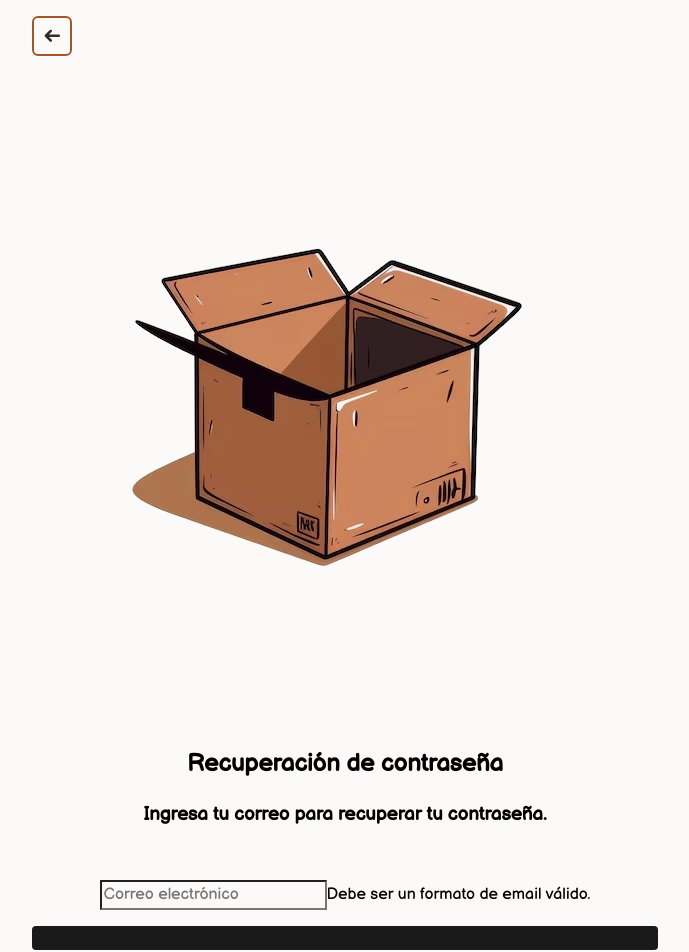
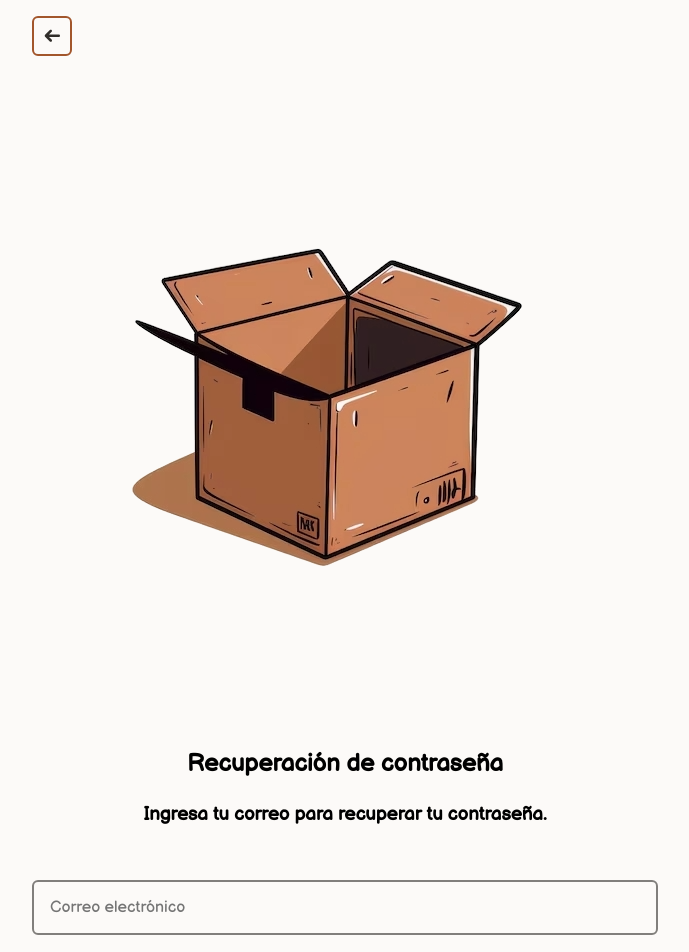
Before and after one commit to fidelChoqueDev/inventario-frontend, a React (Vite) app: page /recover in a window 1280 px wide. Shown: the top 952 px of the page, without its empty margins (295-984 px from the left). Built offline with nearby package versions, Linux system fonts and the light colour scheme.

Commit message:
fix: incorrectly extending the attributes of the react input.

```diff
--- a/src/components/InputForm/InputForm.tsx
+++ b/src/components/InputForm/InputForm.tsx
@@ -1,24 +1,20 @@
+import "./InputForm.css";
+import ErrorMessage from "../ErrorMessage/ErrorMessage";
 import { useState } from "react";
-import "./InputForm.css";
 
-interface InputFormProps extends HTMLInputElement {
-  placeholder: string;
+interface Props extends React.HTMLAttributes<HTMLInputElement> {
+  errorMessage: string;
   name: string;
   type: string;
+  placeholder: string;
+  required: boolean;
+  pattern: string;
   value: string;
-  errorMessage: string;
-  pattern: string;
-  handleChange: () => void;
+  onChange: (e: React.ChangeEvent<HTMLInputElement>) => void;
 }
 
-const InputForm = ({
-  placeholder,
-  name,
-  type,
-  errorMessage,
-  pattern,
-  handleChange,
-}: InputFormProps) => {
+const InputForm = (props: Props) => {
+  const { errorMessage, ...rest } = props;
   const [focused, setFocused] = useState<boolean>(false);
 
   const handleFocus = () => {
@@ -26,19 +22,14 @@ const InputForm = ({
   };
 
   return (
-    <div>
+    <div className="input-container">
       <input
-        type={type}
-        name={name}
-        placeholder={placeholder}
-        onChange={handleChange}
-        required
-        pattern={pattern}
-        onBlur={handleFocus}
-        focused={focused.toString()}
-        onFocus={() => name === "confirmPassword" && setFocused(true)}
+        data-focused={focused.toString()}
+        onFocus={handleFocus}
+        className="c-input"
+        {...rest}
       />
-      <span>{errorMessage}</span>
+      <ErrorMessage>{props.errorMessage}</ErrorMessage>
     </div>
   );
 };
```
